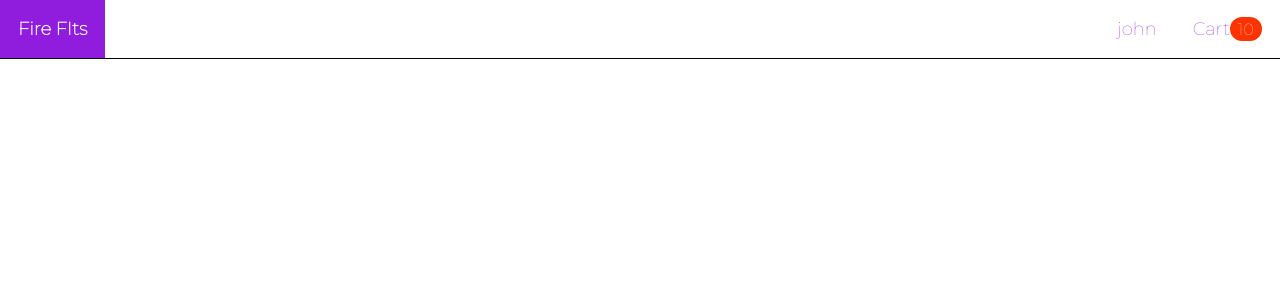
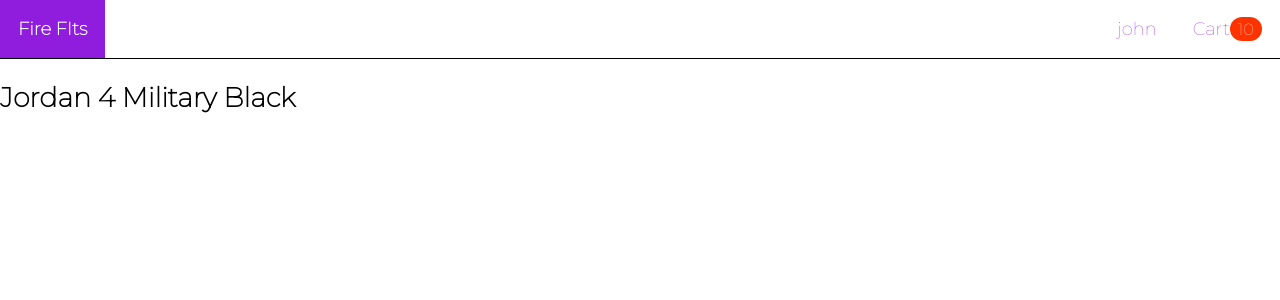
Before and after one commit to hpugo/hpugo.github.io, a React (Create React App) app in the folder frontend/: page /shoe/1 in a window 1280 px wide. Shown: the top 300 px of the page. Built offline with nearby package versions, Linux system fonts and the light colour scheme.

Commit message:
adding shoepage

```diff
--- a/frontend/src/AppRoutes.js
+++ b/frontend/src/AppRoutes.js
@@ -1,11 +1,13 @@
 import React from "react";
 import { Route, Routes } from "react-router-dom";
 import HomePage from "./pages/HomePage";
+import ShoePage from "./pages/ShoePage";
 
 export default function AppRoutes() {
     return <Routes>
         <Route path="/" element={<HomePage/> }/>
         <Route path="/search/:searchTerm" element={<HomePage />} />
         <Route path="/size/:size" element={<HomePage />} />
+        <Route path="/shoe/:id" element={<ShoePage />} />
     </Routes>;
 }
--- a/frontend/src/pages/ShoePage.js
+++ b/frontend/src/pages/ShoePage.js
@@ -0,0 +1,41 @@
+import React, { useEffect, useState } from "react";
+import classes from '../components/css/shoepage.module.css';
+import { useParams } from "react-router-dom";
+import { getById } from "../services/ShoeService";
+
+// export default function ShoePage() {
+//     const [shoe, setShoe] = useState({});
+//     const {id} =  useParams();
+
+//     useEffect(() => {
+//         getById(id).then(setShoe);
+//     }, [id]);
+//     return <div>ShoePage</div>;
+// }
+
+export default function ShoePage() {
+    const [shoe, setShoe] = useState({});
+    const { id } = useParams();
+
+    useEffect(() => {
+        console.log('Fetching shoe data for id:', id);
+
+        getById(id)
+            .then((shoeData) => {
+                console.log('Fetched shoe data:', shoeData);
+                setShoe(shoeData);
+            })
+            .catch(error => {
+                console.error('Error fetching shoe data:', error);
+            });
+    }, [id]);
+
+    console.log('Rendering ShoePage with shoe:', shoe);
+
+    return (
+        <div className={classes.container}>
+            <h2>{shoe.name}</h2>
+            {/* Add the rest of your shoe details here */}
+        </div>
+    );
+}
--- a/frontend/src/services/ShoeService.js
+++ b/frontend/src/services/ShoeService.js
@@ -19,3 +19,5 @@
           return false;
         });
     };
+export const getById = async shoeId =>
+    sample_shoes.find(item => item.id == String(shoeId));
```
